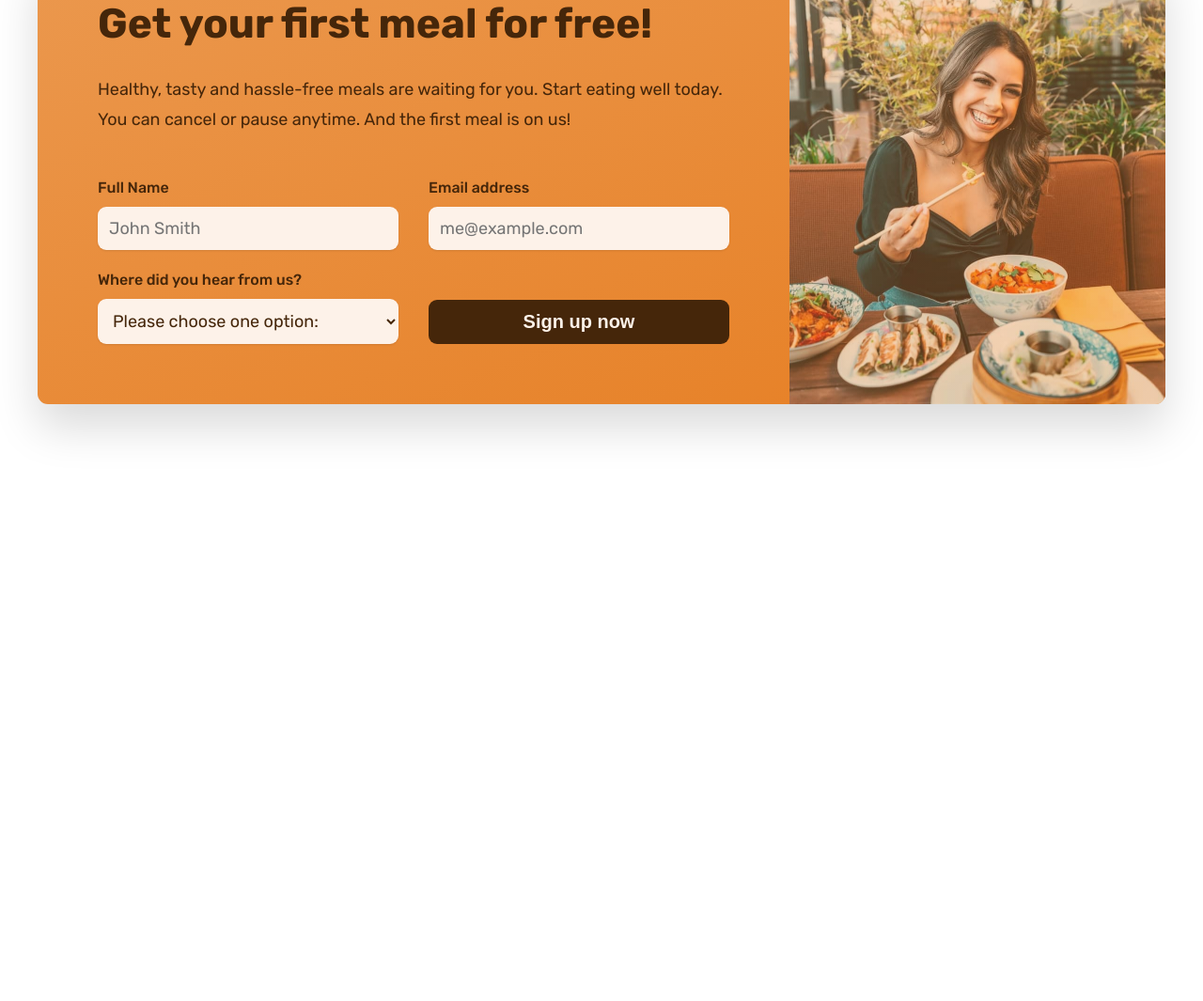
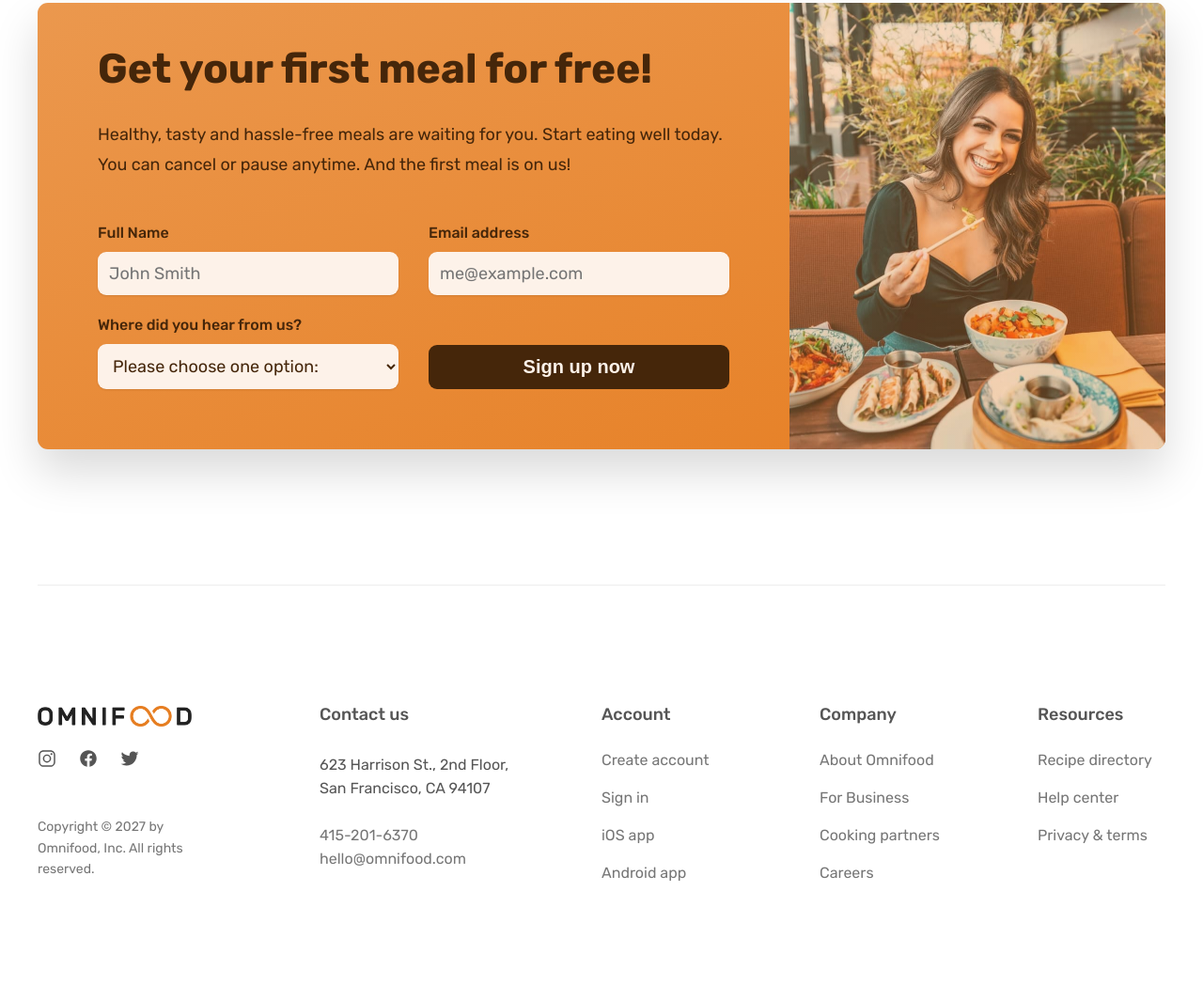
Before and after one commit to c0dysharma/omnifood-project, a plain HTML site: page index.html in a window 1280 px wide. Shown: the part 6021-7086 px from the top of the page at 94% size. Before the commit the page ends 6547 px from the top, so only its background shows below. Drawn offline with nearby package versions, Linux system fonts and the light colour scheme.

Commit message:
created footer

```diff
--- a/css/style.css
+++ b/css/style.css
@@ -584,7 +584,7 @@ hero {
   display: grid;
   grid-template-columns: repeat(4, 1fr);
   column-gap: 6.4rem;
-  margin-bottom: 9.6rem;
+  margin-bottom: 14.4rem;
 }
 
 .feature-icon {
@@ -617,7 +617,7 @@ hero {
   display: grid;
   grid-template-columns: 2fr 1fr;
   align-items: center;
-  margin-bottom: 9.6rem;
+  margin-bottom: 14.4rem;
   background-color: #e67e22;
   padding: 0;
   border-radius: 11px;
@@ -701,3 +701,74 @@ hero {
   display: block;
   height: 100%;
 }
+
+/*============================*/
+/* CTA Section  */
+/*============================*/
+
+.footer-section {
+  border-top: 1px solid #eee;
+  padding: 12.8rem 0;
+}
+
+.footer-details {
+  display: grid;
+  grid-template-columns: 1.5fr 1.5fr 1fr 1fr 1fr;
+  column-gap: 9.6rem;
+}
+
+.footer-col1 {
+  display: flex;
+  flex-direction: column;
+  align-items: flex-start;
+}
+
+.contact-social-medias {
+  display: flex;
+  gap: 2.4rem;
+  margin-top: 2.4rem;
+}
+
+.social-media-logo {
+  height: 2rem;
+  width: 2rem;
+}
+
+.copyright {
+  font-size: 1.4rem;
+  line-height: 1.6;
+  color: #767676;
+  margin-top: auto;
+}
+
+.footer-el-title {
+  font-size: 1.8rem;
+  font-weight: 500;
+  margin-bottom: 3.2rem;
+}
+
+address {
+  font-style: normal;
+  font-size: 1.6rem;
+  line-height: 1.6;
+}
+
+.footer-address {
+  margin-bottom: 2.4rem;
+}
+
+.footer-ul {
+  list-style: none;
+  display: flex;
+
+  flex-direction: column;
+  gap: 2.4rem;
+}
+
+.footer-ul a,
+address a {
+  text-decoration: none;
+  font-size: 1.6rem;
+  color: #767676;
+  transition: all 0.3s;
+}
--- a/index.html
+++ b/index.html
@@ -356,6 +356,55 @@
     <div class="cta-right"></div>
   </section>
 
+  <footer class="footer-section container">
+    <div class="footer-details">
+      <div class="footer-col footer-col1">
+        <img src="img/omnifood-logo.png" alt="Omnifood logo" class="omnifood-logo">
+        <div class="contact-social-medias">
+          <ion-icon name="logo-instagram" class="social-media-logo"></ion-icon>
+          <ion-icon name="logo-facebook" class="social-media-logo"></ion-icon>
+          <ion-icon name="logo-twitter" class="social-media-logo"></ion-icon>
+        </div>
+        <p class="copyright">Copyright © 2027 by Omnifood, Inc. All rights reserved.</p>
+      </div>
+      <div class="footer-col footer-col2">
+        <h4 class="footer-el-title">Contact us</h4>
+        <address>
+          <p class="footer-address">623 Harrison St., 2nd Floor, San Francisco, CA 94107</p>
+          <a href="tel:415-201-6370" class="footer-tel">415-201-6370</a>
+          <br>
+          <a href="mailto:hello@omnifood.com" class="footer-email">hello@omnifood.com</a>
+        </address>
+      </div>
+      <div class="footer-col footer-col3">
+        <h4 class="footer-el-title">Account</h4>
+        <ul class="footer-ul">
+          <li><a href="#">Create account</a></li>
+          <li><a href="#">Sign in</a></li>
+          <li><a href="#">iOS app</a></li>
+          <li><a href="#">Android app</a></li>
+        </ul>
+      </div>
+      <div class="footer-col footer-col4">
+        <h4 class="footer-el-title">Company </h4>
+        <ul class="footer-ul">
+          <li><a href="#">About Omnifood</a></li>
+          <li><a href="#">For Business</a></li>
+          <li><a href="#">Cooking partners</a></li>
+          <li><a href="#">Careers</a></li>
+        </ul>
+      </div>
+      <div class="footer-col footer-col5">
+        <h4 class="footer-el-title">Resources</h4>
+        <ul class="footer-ul">
+          <li><a href="#">Recipe directory</a></li>
+          <li><a href="#">Help center</a></li>
+          <li><a href="#">Privacy & terms</a></li>
+        </ul>
+      </div>
+    </div>
+  </footer>
+
   <!-- ion icons -->
   <script type="module" src="https://unpkg.com/ionicons@5.5.2/dist/ionicons/ionicons.esm.js"></script>
   <script nomodule src="https://unpkg.com/ionicons@5.5.2/dist/ionicons/ionicons.js"></script>
```
